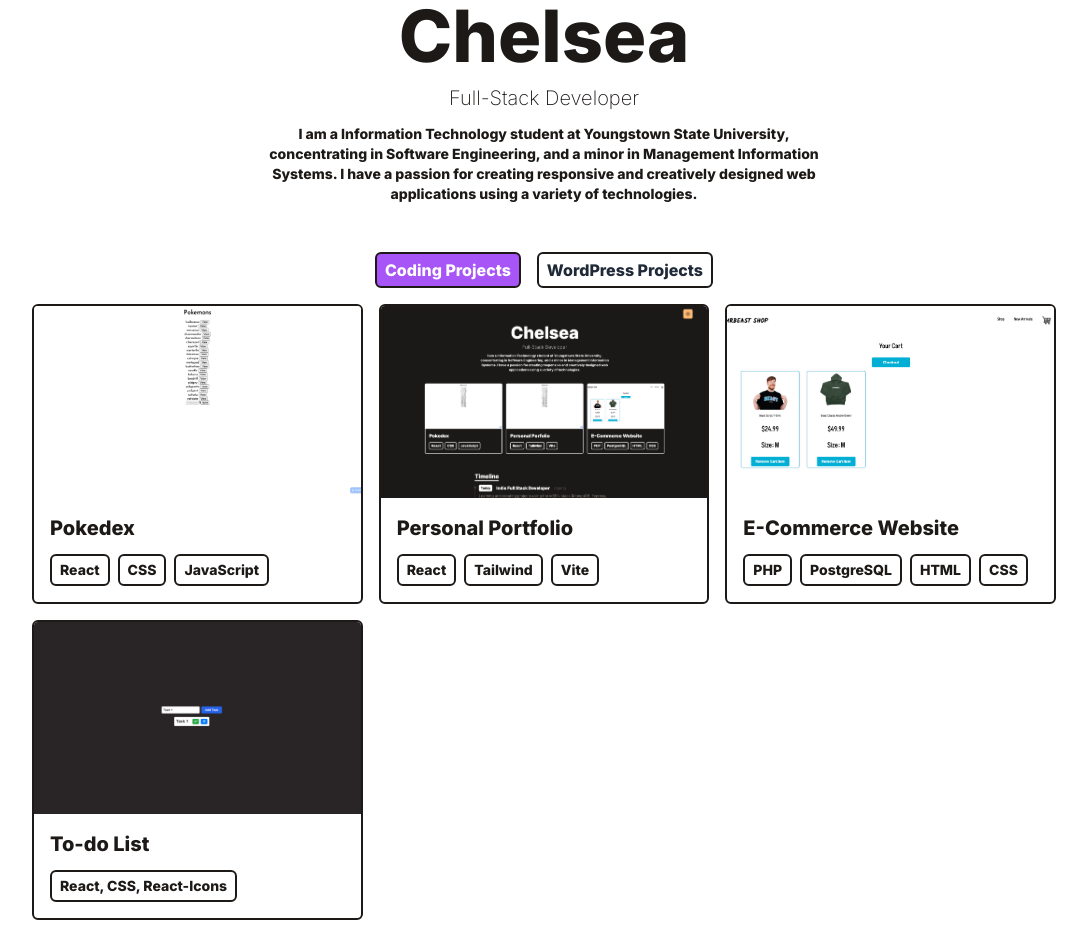
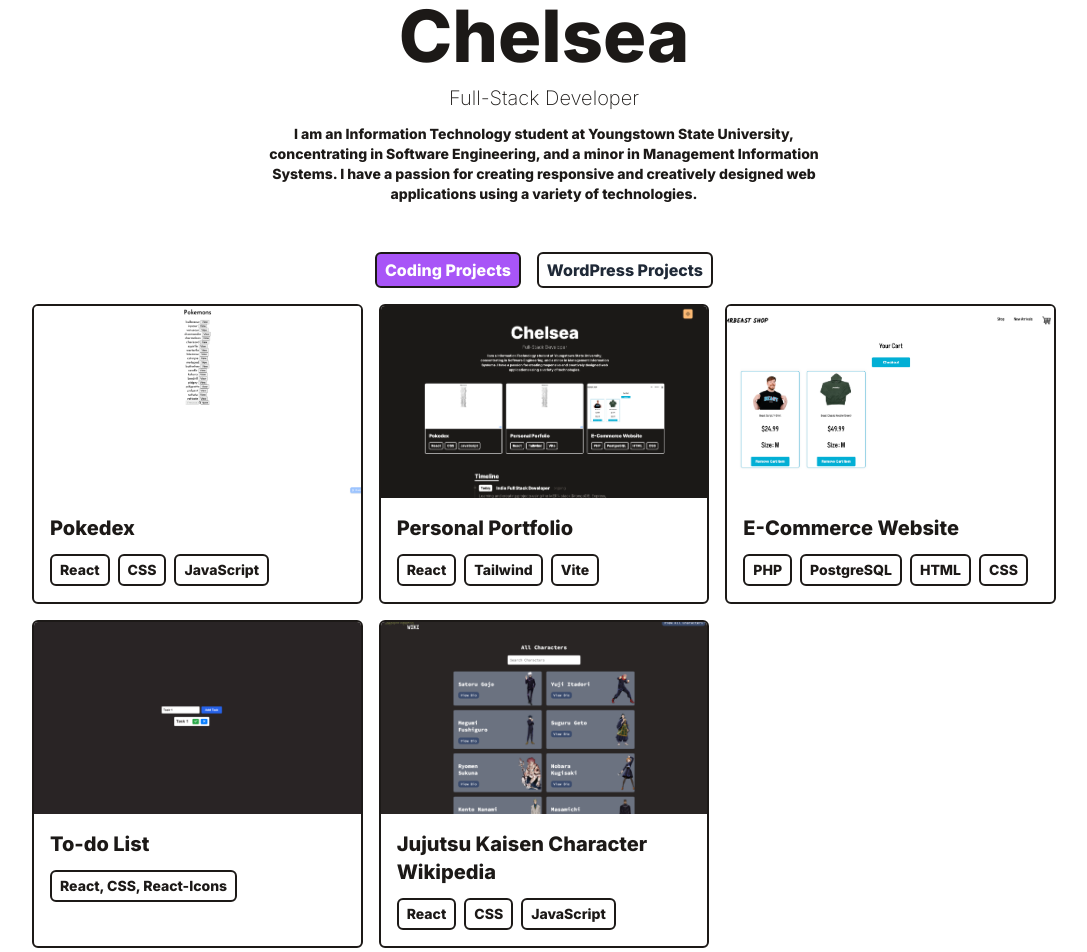
Before and after one commit to chelseaesanson8/new-portfolio, a React (Vite) app: page / in a window 1280 px wide. Shown: the part 80-1032 px from the top of the page, without its empty margins (96-1183 px from the left). Built offline with nearby package versions, Linux system fonts and the light colour scheme.

Commit message:
added jujutsu kaisen wikipedia project

```diff
--- a/src/components/Intro.jsx
+++ b/src/components/Intro.jsx
@@ -3,9 +3,9 @@ import React from 'react';
 function Intro() {
     return (
         <div className="flex items-center justify-center flex-col text-center pt-20 pb-6">
-            <h1 className = "text-4xl md:text-7xl dark:text-white md-1 md:mb-3 font-bold">Chelsea</h1>
+            <h1 className="text-4xl md:text-7xl dark:text-white md-1 md:mb-3 font-bold">Chelsea</h1>
             <p className='text-base md:text-xl mb-3 font-medium'>Full-Stack Developer</p>
-            <p className='text-sm max-w-xl mb-6 font-bold'>I am a Information Technology student at Youngstown State University, concentrating in Software Engineering, and a minor in Management Information Systems. I have a passion for creating responsive and creatively designed web applications using a variety of technologies. </p>
+            <p className='text-sm max-w-xl mb-6 font-bold'>I am an Information Technology student at Youngstown State University, concentrating in Software Engineering, and a minor in Management Information Systems. I have a passion for creating responsive and creatively designed web applications using a variety of technologies. </p>
 
         </div>
     )
--- a/src/data/portfolio.js
+++ b/src/data/portfolio.js
@@ -47,6 +47,14 @@ export default [
         category: 'wordpress'
 
     },
+    {
+        title: 'Jujutsu Kaisen Character Wikipedia',
+        imgUrl: '/assets/jjk-wiki.png',
+        stack: ['React', 'CSS', 'JavaScript'],
+        link: 'https://replit.com/@chelseasanson/HCI-Project-JJK-Wikipedia?v=1',
+        category: 'coding'
+
+    }
 
 
 
```
Also changed, not shown: public/assets/jjk-wiki.png (added).
